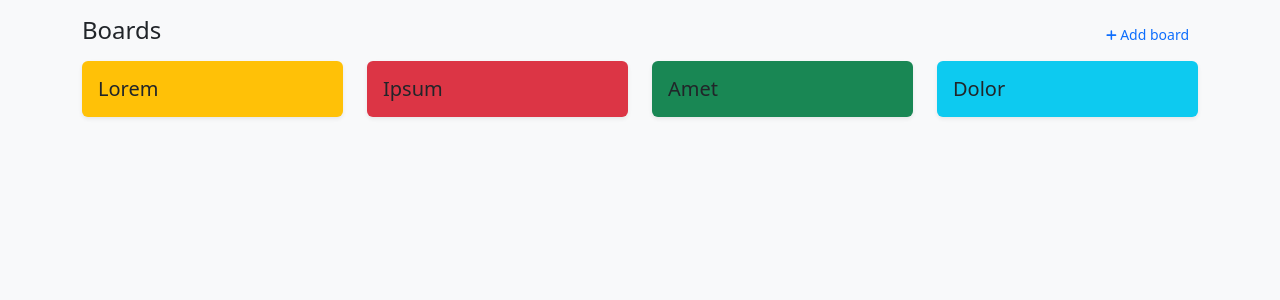
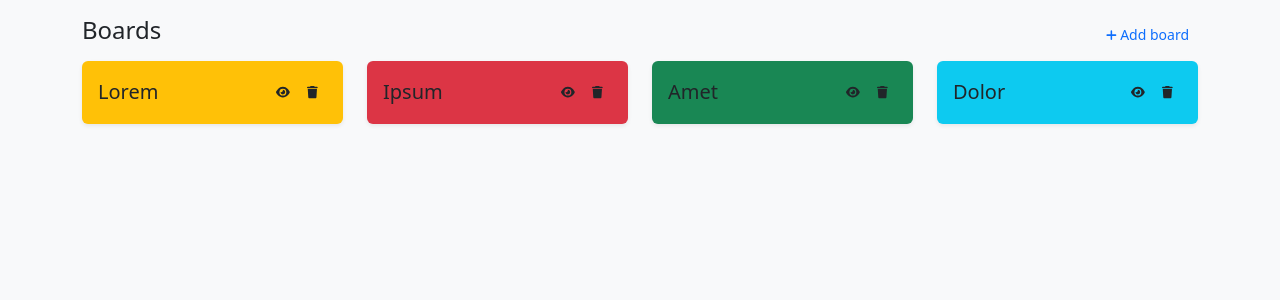
Before and after one commit to Kajaia/vue-crm-app, a Vue app: page / in a window 1280 px wide. Shown: the top 300 px of the page. Built offline with nearby package versions, Linux system fonts and the light colour scheme.

Commit message:
Added board remove functionality

```diff
--- /dev/null
+++ b/src/components/boards/BoardRemove.vue
@@ -0,0 +1,24 @@
+<script setup>
+import toast from "@/alerts/toast";
+import { useBoardsStore } from "@/stores/boards";
+
+const props = defineProps({
+  id: Number,
+  title: String,
+});
+
+const store = useBoardsStore();
+
+const removeBoard = () => {
+  console.log(props.id);
+  store.removeBoard(props.id);
+
+  toast("success", `Removed "${props.title}" board`);
+};
+</script>
+
+<template>
+  <button @click="removeBoard" class="btn btn-sm">
+    <i class="fas fa-trash fa-sm"></i>
+  </button>
+</template>
--- a/src/components/boards/BoardsList.vue
+++ b/src/components/boards/BoardsList.vue
@@ -1,8 +1,9 @@
 <script setup>
 import { storeToRefs } from "pinia";
+import { ref } from "vue";
 import { useBoardsStore } from "@/stores/boards";
-import { ref } from "vue";
-import BoardsForm from "./BoardsForm.vue";
+import BoardsForm from "@/components/boards/BoardsForm.vue";
+import BoardRemove from "@/components/boards/BoardRemove.vue";
 
 const store = useBoardsStore();
 const { boards } = storeToRefs(store);
@@ -38,15 +39,21 @@ const addBoardToggle = ref(false);
       class="col-12 col-md-6 col-lg-4 col-xl-3 my-2"
     >
       <div :class="board.color" class="card border-0 shadow-sm">
-        <div class="card-body">
-          <router-link
-            :to="`boards/${board.id}`"
-            class="stretched-link text-decoration-none text-dark"
-          >
-            <h2 class="fs-5 mb-0">{{ board.title }}</h2>
-          </router-link>
+        <div
+          class="card-body d-flex align-items-center justify-content-between gap-2"
+        >
+          <h2 class="fs-5 mb-0">{{ board.title }}</h2>
+          <div>
+            <router-link :to="`boards/${board.id}`" class="btn btn-sm">
+              <i class="fas fa-eye fa-sm"></i>
+            </router-link>
+            <BoardRemove :id="board.id" :title="board.title" />
+          </div>
         </div>
       </div>
     </div>
+    <div v-if="!boards.length">
+      <p class="mb-0 text-center">No boards!</p>
+    </div>
   </div>
 </template>
--- a/src/stores/boards.js
+++ b/src/stores/boards.js
@@ -42,5 +42,8 @@ export const useBoardsStore = defineStore({
         color: color,
       });
     },
+    removeBoard(id) {
+      this.boards = this.boards.filter((board) => board.id !== id);
+    },
   },
 });
```
